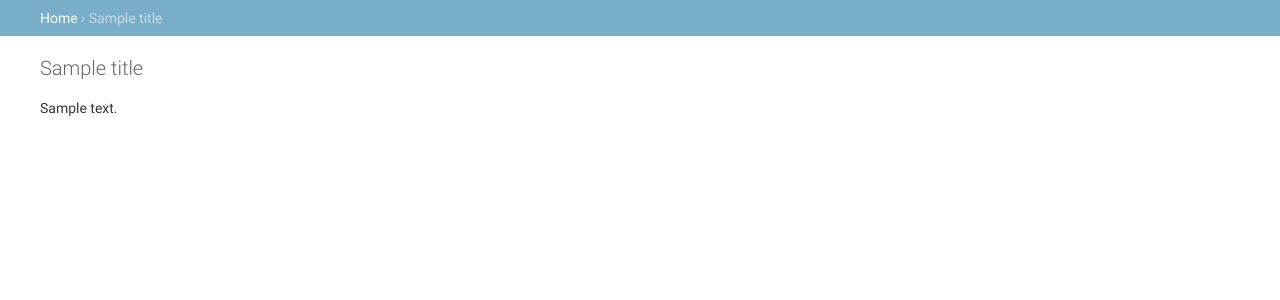
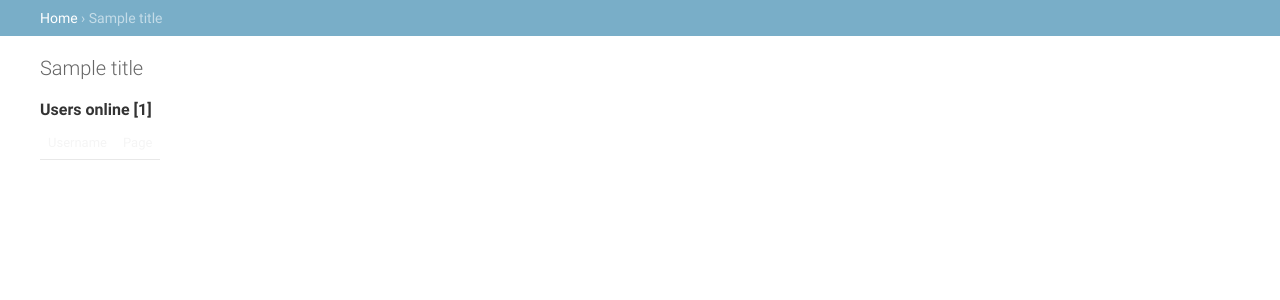
Before and after one commit to mozhario/thrill, a Django app: template apps/admin_site/templates/admin/users_online.html in a window 1280 px wide. Shown: the part 20-320 px from the top of the page. Run offline with Django 3.2, Linux system fonts and the light colour scheme; tables that the repository leaves empty hold one stand-in row (values such as "Sample post"); the template is opened without the code that fills it: values that come from a table or form of the project are taken from there, most other values are stand-ins (such as "Sample title", 1, 10 or a date in 2020); parts of the project's set-up code (start-up, migrations or seed data) failed here and were passed over.

Commit message:
Implemented online users list on the admin site

```diff
--- a/apps/admin_site/templates/admin/users_online.html
+++ b/apps/admin_site/templates/admin/users_online.html
@@ -1,5 +1,32 @@
 {% extends "admin/base.html" %}
 
-{% block "content" %}
-    Hello there!
+{% block extrastyle %}
+    <style>
+        table {
+{#            width: 100%;#}
+        }
+        thead {
+            background: #222;
+            color: whitesmoke;
+        }
+    </style>
 {% endblock %}
+
+{% block content %}
+    <h2>Users online [{{ users|length }}]</h2>
+    <table>
+        <thead>
+            <tr>
+                <td>Username</td>
+                <td>Page</td>
+            </tr>
+        </thead>
+        <tbody>
+            {% for username, page in users.items %}
+                <td><a href="{% url 'user_detail' username %}">{{ username }}</a></td>
+                <td>{{ page }}</td>
+            {% endfor %}
+
+        </tbody>
+    </table>
+{% endblock %}
--- a/apps/users/middleware.py
+++ b/apps/users/middleware.py
@@ -5,6 +5,6 @@ from django_redis import get_redis_connection
 class UserOnlineMiddleware(MiddlewareMixin):
     def process_request(self, request):
         if request.user.is_authenticated():
-            key = 'user_online_{id}'.format(id=request.user.pk)
+            key = 'user_online_{username}'.format(username=request.user.username)
             con = get_redis_connection("default")
             con.set(key, request.path, 5 * 60)
--- a/thrill/urls.py
+++ b/thrill/urls.py
@@ -22,6 +22,7 @@ from apps.users.forms import UserRegistrationForm
 
 from . import settings
 from apps.admin_site.admin import admin_site
+
 
 
 urlpatterns = [
```
Also changed, not shown: apps/admin_site/views.py (+17 -1 lines).
